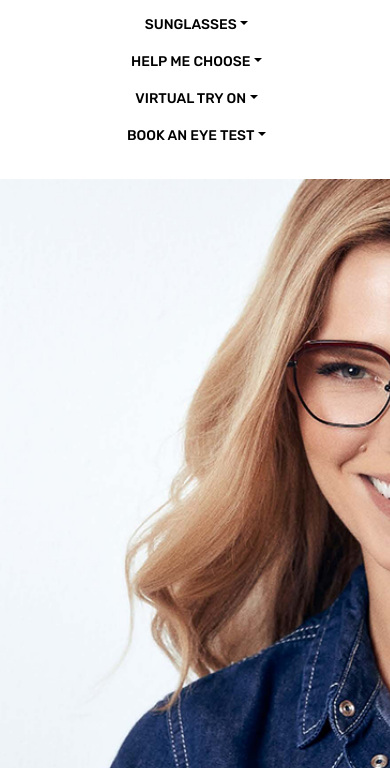
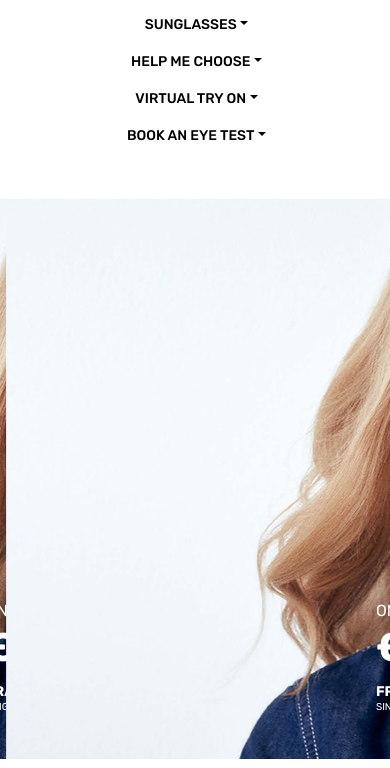
Before and after one commit to Pijus-dev/Visions-Homepage, a plain HTML site: page index.html in a window 390 px wide. Shown: the part 211-979 px from the top of the page. Drawn offline with nearby package versions, Linux system fonts and the light colour scheme; files whose address does not match are found by name.

Commit message:
carousel's image proportions was adjusted for mobile version

```diff
--- a/style.css
+++ b/style.css
@@ -647,7 +647,7 @@ footer {
 
   .carousel-title {
     top: 70%;
-    left: 10%;
+    left: 2%;
   }
 
   .carousel-title > p {
@@ -801,3 +801,14 @@ footer {
   .carousel-glasses > img {
     display: none;
   }
+
+
+  .icons {
+    display: none;
+  }
+
+  .carousel-container > img {
+    object-fit: none;
+    object-position: 250% 50%;
+  }
+}
```
